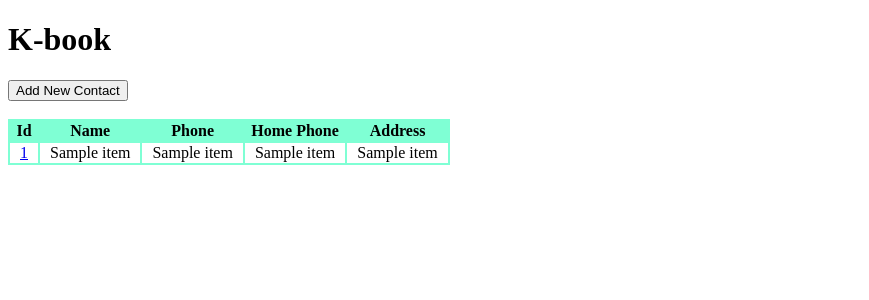
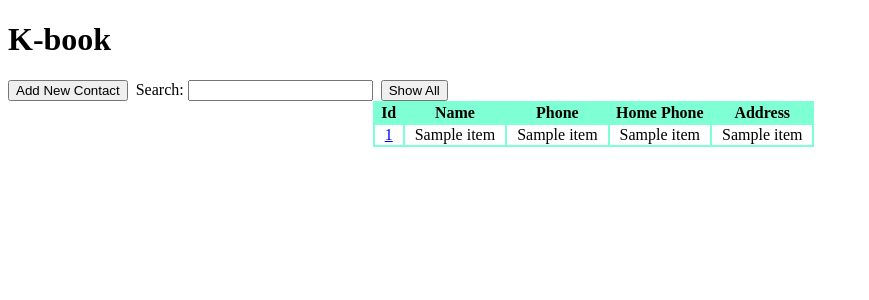
Before and after one commit to mdsingh007/kushu, a Flask app: template webdev/flask_demo/templates/hello.html in a window 1280 px wide. Shown: the top 300 px of the page, without its empty margins (0-869 px from the left). Run offline with Flask 2, Linux system fonts and the light colour scheme; the template is opened without the code that fills it: most values are stand-ins (such as "Sample title", 1, 10 or a date in 2020).

Commit message:
added search

```diff
--- a/webdev/flask_demo/hello.py
+++ b/webdev/flask_demo/hello.py
@@ -9,7 +9,11 @@ app = Flask(__name__)
 
 @app.route("/tmpl/")
 def hello_world2():
-    data = db.sql_fetch()
+    search = request.args.get('search')
+    if search and search != None:
+        data = db.sql_fetch(search)
+    else:
+        data = db.sql_fetch()
     return render_template('hello.html', data = data)
 
 @app.route("/edit/")
--- a/webdev/flask_demo/templates/hello.html
+++ b/webdev/flask_demo/templates/hello.html
@@ -17,13 +17,27 @@
             padding-left: 10px;
             padding-right: 10px;
         }
+        form
+        {
+            float: left;
+        }
     </style>
 </head>
 <body>
     <h1>K-book</h1>
     <form action="/edit/">
         <input type="submit" value="Add New Contact"/>
-    </form>    <table>
+    </form>
+    <form action="/tmpl/">
+        &nbsp;
+        <label class='fw' for="">Search:</label>
+        <input type="text" id="search" name="search"><br><br>
+    </form>
+    &nbsp;
+        <button id="show_all" name="show_all" value="show_all" onclick="window.location.href = '/tmpl/'">
+            Show  All
+        </button>
+    <table>
         <br>
         <tr>
         <th>Id</th>
```
